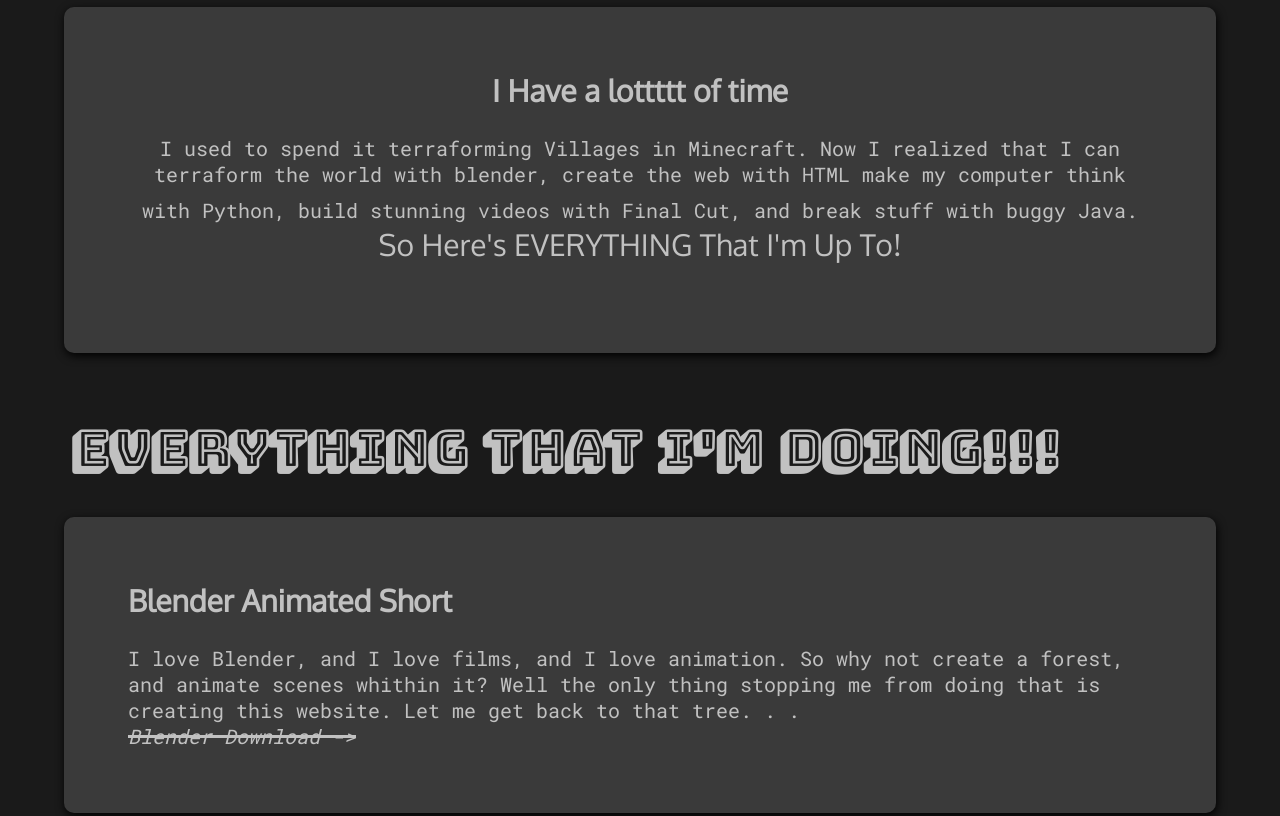
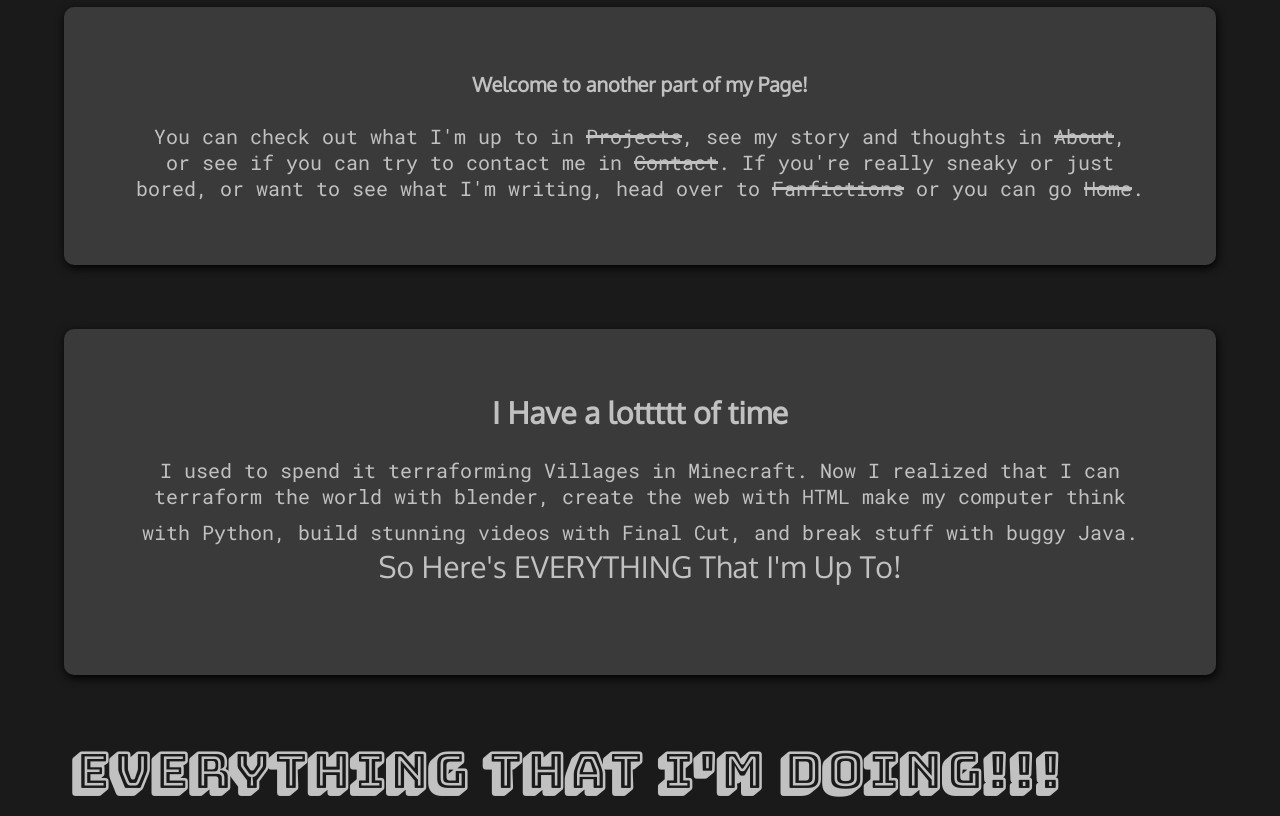
Before and after one commit to Shad0wSeven/tests, a plain HTML site: page project.html in a window 1280 px wide. Shown: the part 1040-1856 px from the top of the page. Drawn offline with Linux system fonts and the light colour scheme.

Commit message:
Update project.html

```diff
--- a/project.html
+++ b/project.html
@@ -287,6 +287,11 @@ li a:hover {
 	}
 }
 
+img {
+  max-width: 100%;
+  height: auto;
+}
+
 </style>
 </head>
 <!--Start Of Content-->
@@ -306,6 +311,18 @@ li a:hover {
 
   <!--Title-->
     <h1 class="largetitle" style="padding-top: 200px;">STUFF</br>I'M<br>DOING!</h1>
+
+
+      <!--Temporary Navbar-->
+  <div class="bodytext" id="aboutrectangle">
+    <span style="font-size: 20px; font-family: 'Oxygen', sans-serif;"><b>Welcome to another part of my Page!</b></span><br><br>
+    You can check out what I'm up to in <span class="strikethrough"><a href="project.html" class="strikethroughtexthover" style="text-decoration: none;">Projects</a></span>,
+    see my story and thoughts in <span class="strikethrough"><a href="aboutme.html" class="strikethroughtexthover" style="text-decoration: none;">About</a></span>,<br>
+    or see if you can try to contact me in <span class="strikethrough"><a href="contactme.html" class="strikethroughtexthover" style="text-decoration: none;">Contact</a></span>.
+    If you're really sneaky or just bored, or want to see what I'm writing, head over to <span class="strikethrough"><a href="fanfiction.html" class="strikethroughtexthover" style="text-decoration: none;">Fanfictions</a></span>
+    or you can go <span class="strikethrough"><a href="index.html" class="strikethroughtexthover" style="text-decoration: none;">Home</a></span>.
+</div>
+
 
 
   <!--Welcome Box-->
@@ -329,6 +346,12 @@ li a:hover {
         <i>
         <span class="strikethrough"><a href="https://www.blender.org/download/" class="strikethroughtexthover" style="text-decoration: none;">Blender Download -></a></span><br>
         </i>
+        <br><br>
+          <img src="https://blenderartists.org/uploads/default/original/4X/1/0/4/10464c6fc611aeee32c7ef8c82eb021395c7e259.jpg" alt="PCMASTERRACE" max-width="100%", max-height="100%"><br>
+          Not my picture, but a cool wishful end result!
+          SRC: Blender Artists
+
+
     </div>
   <!--Secondary News-->
     <div class="aboutrectangle" style="text-align: left;">
```
